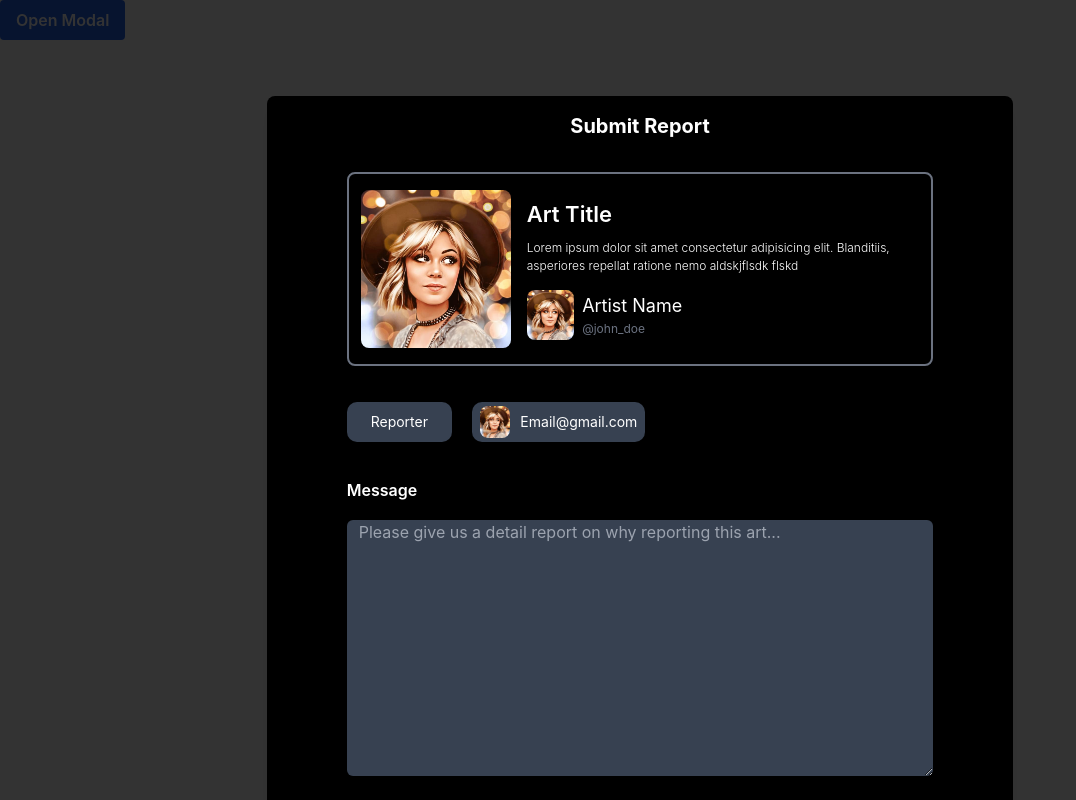
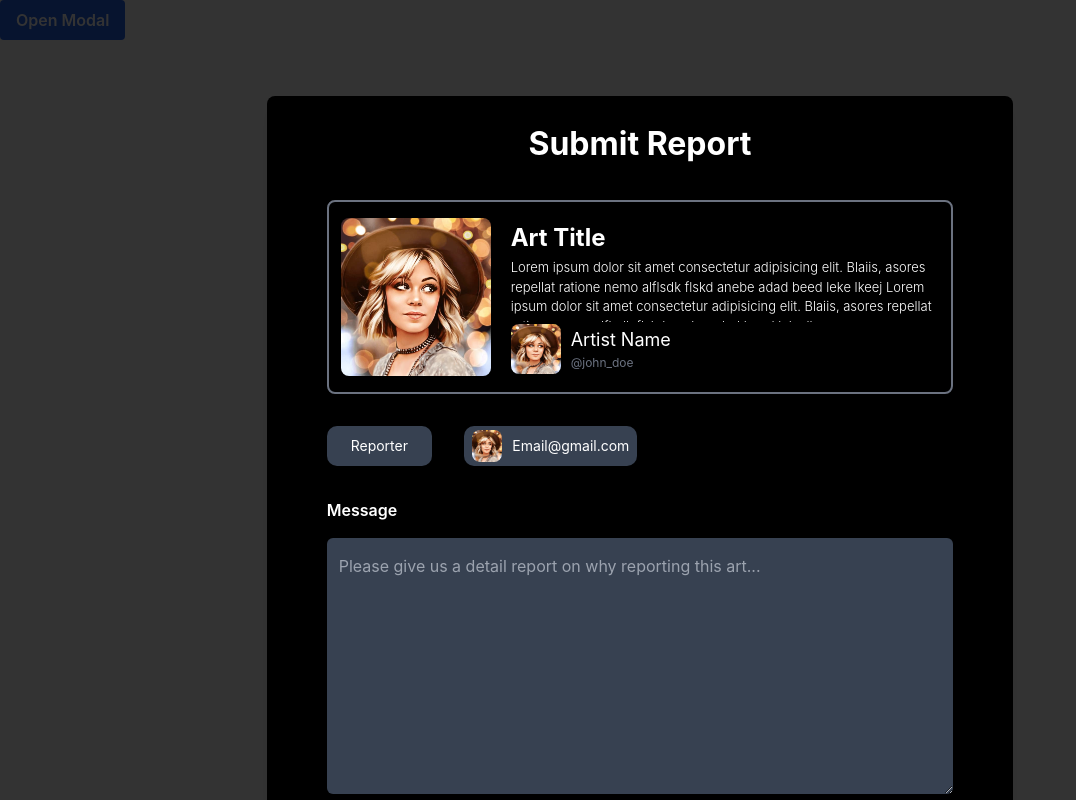
Before and after one commit to lijsamuael/Adret, a React (Create React App) app: page / in a window 1280 px wide. Both pictures are taken after a click on the button "Open Modal". Shown: the whole page, without its empty margins (0-1076 px from the left). Built offline with nearby package versions, Linux system fonts and the light colour scheme; a web font is replaced by a local one.

Commit message:
(fix) responivness correction

```diff
--- a/src/components/submitReportModal.js
+++ b/src/components/submitReportModal.js
@@ -1,107 +1,91 @@
 import React from "react";
-
 
 const Modal = ({ isOpen, onClose }) => {
   if (!isOpen) return null;
 
   return (
     <div className=" fixed z-50 top-0 left-0 w-full h-full overflow-auto bg-black bg-opacity-80">
-      <div className="relative w-[95%] sm:w-9/12 lg:w-7/12 mx-auto mt-24 mb-4 overflow-hidden rounded-lg text-white bg-black  shadow-lg">
-        <div className="px-4  lg:px-8 xl:px-20 pt-4 mb-8 w-full h-full rounded-lg">
-          <h2
-            className=" font-bold mb-8 text-center font-sans text-xl text-[32px]"
-          >
+      <div className="relative w-[95%] sm:w-9/12 lg:w-7/12 2xl:w-6/12 mx-auto mt-24 overflow-hidden rounded-lg text-white bg-black  shadow-lg">
+        <div className="flex flex-col space-y-8  py-8  px-4 ssm:px-[30px] sm:px-[40px]  lg:px-12 xl:px-[60px] 2xl:px-20 pt-[24px] w-full h-full rounded-lg">
+          <h2 className=" font-bold  text-center font-sans   text-[24px] ssm:text-[32px]">
             Submit Report
           </h2>
 
-          <div className="grid sm:grid-cols-[150px_auto] grid-cols-[100px_auto] items-center pl-3 rounded-lg border-2 border-gray-500">
-            <div className="left-image py-4 ">
+          <div className="grid  gap-x-[14px] md:gap-x-[20px] px-[15px] py-[16px] sm:grid-cols-[150px_auto] grid-cols-[100px_auto] items-center pl-3 rounded-lg border-2 border-gray-500">
+            <div className="left-image ">
               <img
                 src="./images/profile.jpg"
                 alt="report"
                 className="rounded-lg aspect-h-4 aspect-w-3 object-cover "
               />
             </div>
-            <div className=" ml-4  py-4 flex flex-col justify-evenly h-full">
-              {/* <div className="h-1/2 bg-slate-400">
-
-              </div> */}
-              <h3 className="font-semibold " style={{ fontSize: 22 }}>
+            <div className=" flex flex-col  justify-evenly h-full">
+              <h3 className="font-bold text-[18px] ssm:text-[24px]">
                 Art Title
               </h3>
-              <p
-                className="mb-2 font-light text-[12px]"
-              >
-                Lorem ipsum dolor sit amet consectetur adipisicing elit.
-                Blanditiis, asperiores repellat ratione nemo aldskjflsdk flskd
+              <p className=" font-light text-[11px] ssm:text-[13px] h-16 text-ellipsis overflow-hidden">
+                Lorem ipsum dolor sit amet consectetur adipisicing elit. Blaiis,
+                asores repellat ratione nemo alflsdk flskd anebe adad beed leke
+                lkeej Lorem ipsum dolor sit amet consectetur adipisicing elit.
+                Blaiis, asores repellat ratione nemo alflsdk flskd anebe adad
+                beed leke lkee
               </p>
-              <div className="hidden sm:flex items-end">
+              <div className="hidden sm:flex items-end gap-x-[10px]">
                 <img
                   src="./images/profile.jpg"
                   alt="icon"
-                  className="mr-2 rounded-lg profile-img max-h-[50px]"
+                  className=" rounded-lg profile-img max-h-[50px] aspect-square"
                 />
-                <div className="text-gray-500 align-bottom h-full flex flex-col justify-center">
-                  <h3
-                    className="text-white font-normal text-lg"
-                  >
+                <div className="text-gray-500 align-bottom h-full  flex flex-col justify-center">
+                  <h3 className="text-white font-normal text-lg ">
                     Artist Name
                   </h3>
-                  <p
-                    className="text-[12px]"
-                  >
-                    @john_doe
-                  </p>
+                  <p className="text-[12px]">@john_doe</p>
                 </div>
               </div>
             </div>
-            <div className="flex sm:hidden  col-span-2 pb-2">
+            <div className="flex space-x-3 pt-[20px] items-center sm:hidden  col-span-2">
               <img
                 src="./images/profile.jpg"
                 alt="icon"
-                className="mr-2 rounded-lg profile-img object-cover h-10 w-10"
+                className="rounded-lg profile-img object-cover h-12 aspect-square"
               />
               <div className="text-gray-500 w-full">
-                <h3 className="text-lg text-white font-normal">
+                <h3 className="text-lg text-white font-normal text-[16px] ssm:text-[18px]">
                   Artist Name
                 </h3>
-                <p className="text-[12px]">@john_doe</p>
+                <p className="text-[11px]">@john_doe</p>
               </div>
             </div>
           </div>
 
-          <div className="flex flex-wrap items-center justify-start mt-[36px] gap-5">
-            <div
-              className="font-sans px-6  text-sm text-white bg-gray-700   h-10 rounded-[10px] justify-center items-center flex"
-            >
+          <div className="flex flex-wrap items-center justify-start gap-8">
+            <div className="font-sans px-6  text-sm text-white bg-gray-700   h-10 rounded-[10px] justify-center items-center flex">
               Reporter
             </div>
-            <div
-              className=" flex  items-center px-2  text-sm text-white bg-gray-700 h-10 rounded-[10px] py-1 overflow-hidden gap-x-[10px] w-full sm:w-auto"
-            >
+            <div className=" flex  items-center px-2  text-sm text-white bg-gray-700 h-10 rounded-[10px] py-1 overflow-hidden gap-x-[10px]  sm:w-auto">
               <img
                 src="./images/profile.jpg"
                 alt="email"
-                className="inline-block aspect-h-5  aspect-w-5 h-full rounded-lg"
+                className=" aspect-sqaure h-full rounded-lg"
               />
-              <span className="inline-block align-middle">
-                Email@gmail.com
-              </span>
+              <span className=" align-middle">Email@gmail.com</span>
             </div>
           </div>
-          <p className=" font-semibold" style={{ marginTop: 36 }}>
-            Message
-          </p>
-          <textarea
-            className="w-full h-64 px-3  rounded-md bg-gray-700 "
-            rows="5"
-            placeholder="Please give us a detail report on why reporting this art..."
-            style={{ marginTop: 18 }}
-          ></textarea>
+          <div className="flex flex-col space-y-4">
+            <p className=" font-semibold">Message</p>
+            <textarea
+              className="max-w-1200 h-64 px-3 py-4  rounded-md bg-gray-700 "
+              rows="5"
+              placeholder="Please give us a detail report on why reporting this art..."
+            ></textarea>
+          </div>
 
-          <div className="flex justify-center sm:justify-end" style={{ marginTop: 34 }}>
+          <div
+            className="flex space-x-8 justify-center ssm:justify-end"
+          >
             <button
-              className="w-32 py-2 mr-5 font-semibold text-black bg-white rounded hover:bg-gray-200 focus:bg-gray-200"
+              className="w-32 py-2 font-semibold text-black bg-white rounded hover:bg-gray-200 focus:bg-gray-200"
               onClick={onClose}
             >
               Cancel
--- a/tailwind.config.js
+++ b/tailwind.config.js
@@ -5,6 +5,14 @@ module.exports = {
     fontFamily: {
       sans: ["Inter", "sans-serif"],
     },
+    screens: {
+      'ssm': '450px',
+      'sm': '640px',
+      'md': '768px',
+      'lg': '1024px',
+      'xl': '1280px',
+      '2xl': '1536px',
+    },
     extend: {},
   },
   plugins: [],
```
